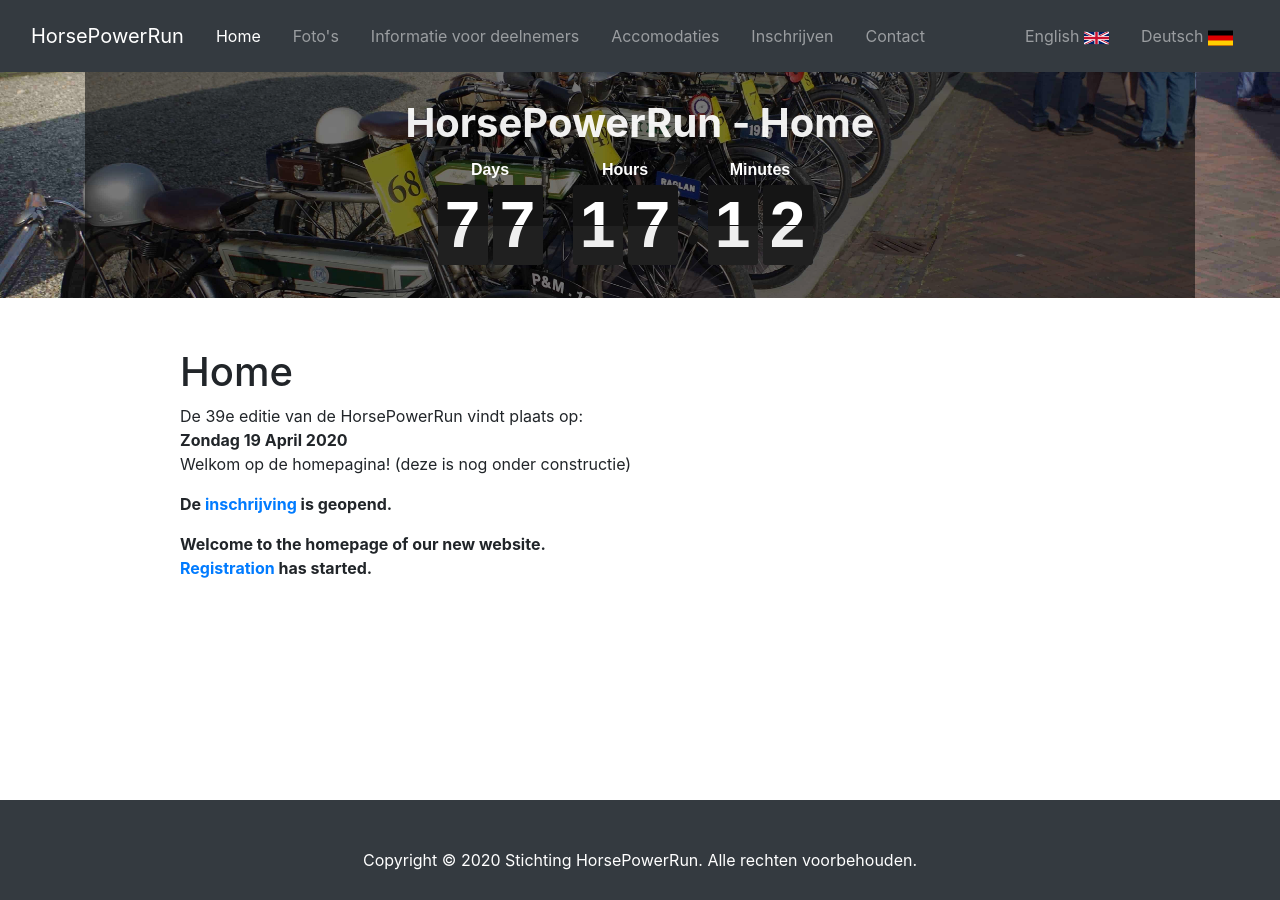
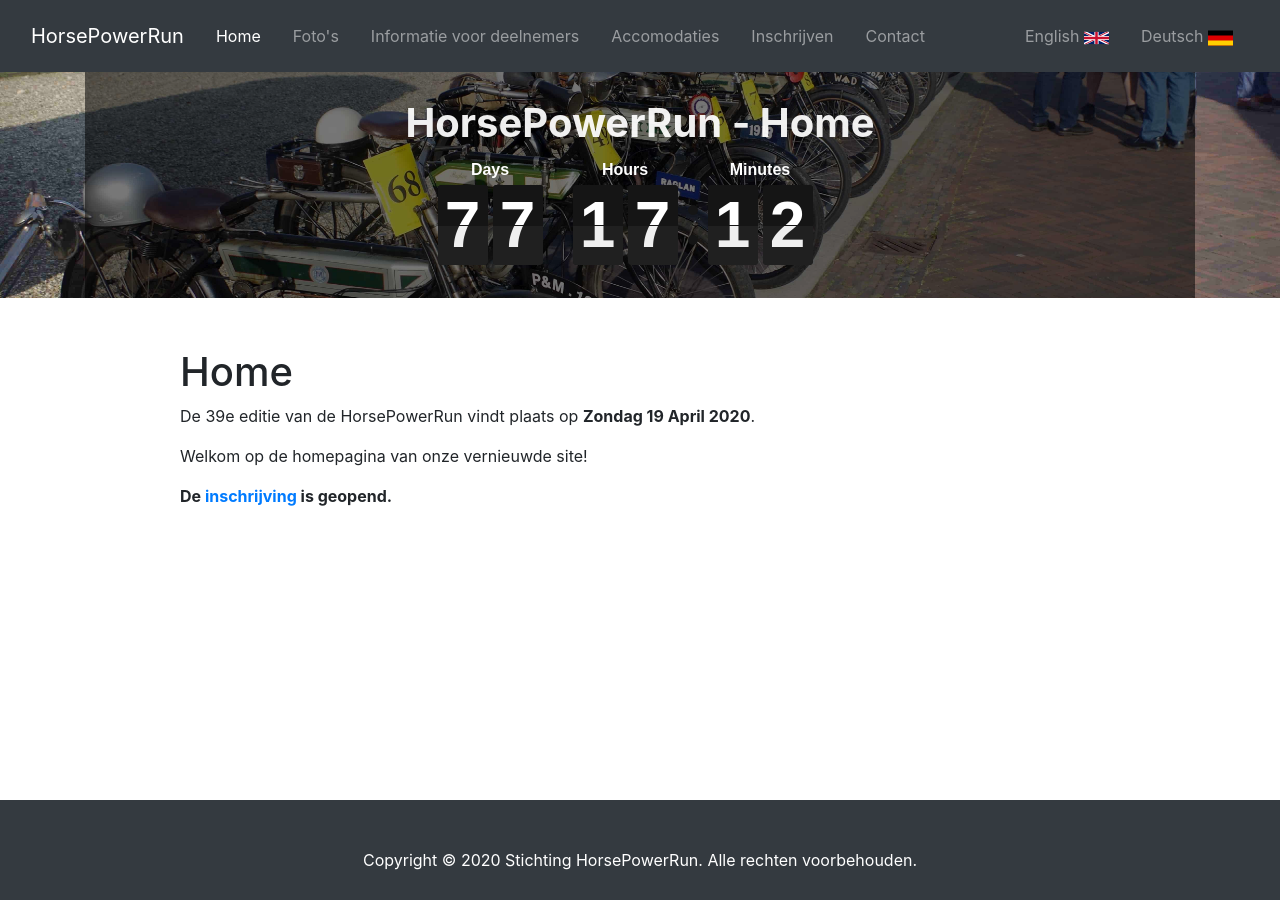
Before and after one commit to nielshuman/HorsePowerRun, a Jekyll site: the page built from nl/index.md, in a window 1280 px wide. Built offline with Jekyll 4.4.1, drawn with Linux system fonts in a browser that asks for light colours.

Commit message:
Update index.md

```diff
--- a/nl/index.md
+++ b/nl/index.md
@@ -1,13 +1,11 @@
 ---
 layout: title
 title: Home
+published: true
 ---
 # Home
-De 39e editie van de HorsePowerRun vindt plaats op: <br>
-**Zondag 19 April 2020** <br>
-Welkom op de homepagina! (deze is nog onder constructie)
+De 39e editie van de HorsePowerRun vindt plaats op **Zondag 19 April 2020**.
+
+Welkom op de homepagina van onze vernieuwde site!
 
 **De [inschrijving](inschrijven/) is geopend.**
-
-**Welcome to the homepage of our new website.** <br>
-**[Registration](inschrijven/) has started.**
```
